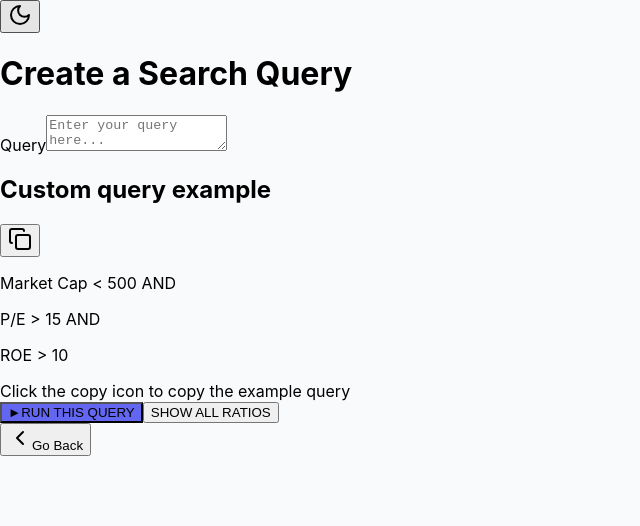
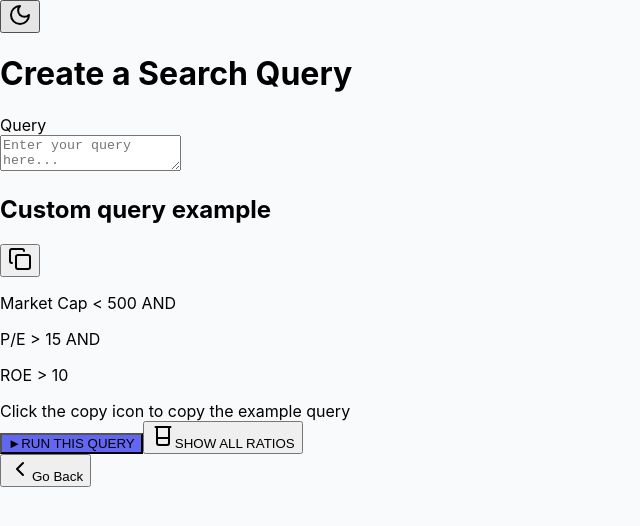
Before and after one commit to DivPandey/StockScreenerTool, a React (Create React App) app: page / in a window 1280 px wide. Both pictures are taken after a click on the button "Create New Screen". Shown: the top 526 px of the page, without its empty margins (0-640 px from the left). Built offline with nearby package versions, Linux system fonts and the light colour scheme.

Commit message:
fixed Query Screen Components

```diff
--- a/src/components/QueryScreen.js
+++ b/src/components/QueryScreen.js
@@ -1,5 +1,5 @@
 import React, { useState } from 'react';
-import { ChevronLeft, Copy, Check } from 'lucide-react';
+import { ChevronLeft, Copy, Check, Beaker } from 'lucide-react';
 import ThemeToggle from './ThemeToggle';
 
 function QueryScreen({ onSubmit, onBack }) {
@@ -64,18 +64,18 @@ ROE > 10`;
 
         <div className="grid grid-cols-1 md:grid-cols-2 gap-6">
           {/* Left Column - Query Input */}
-          <div className="space-y-4">
+          <div className="flex flex-col h-full">
             <label className="block text-gray-700 dark:text-gray-300 text-base font-medium mb-2">
               Query
             </label>
+            <div className="flex-1 flex flex-col">
               <textarea
                 value={query}
                 onChange={(e) => {
                   setQuery(e.target.value);
                   setError(null);
                 }}
-              className={`w-full h-48 p-3 border rounded-lg focus:ring-2 focus:ring-indigo-500 focus:border-indigo-500 resize-none dark:bg-gray-900 dark:border-gray-700 dark:text-white ${
-                error ? 'border-red-500' : 'border-gray-400'
+                className={`flex-1 w-full p-3 border rounded-lg focus:ring-2 focus:ring-indigo-500 focus:border-indigo-500 resize-none dark:bg-gray-900 dark:border-gray-700 dark:text-white ${error ? 'border-red-500' : 'border-gray-400'
                   }`}
                 placeholder="Enter your query here..."
               />
@@ -85,11 +85,12 @@ ROE > 10`;
                 </div>
               )}
             </div>
+          </div>
 
           {/* Right Column - Example */}
-          <div className="bg-blue-50 dark:bg-gray-700 rounded-lg p-6 border border-blue-300">
-            <h2 className="text-lg font-medium text-gray-900 dark:text-white mb-4">Custom query example</h2>
-
+          <div className="flex flex-col h-full">
+            <h2 className="block text-gray-700 dark:text-gray-300 text-base font-medium mb-2">Custom query example</h2>
+            <div className="flex-1 bg-blue-50 dark:bg-gray-700 rounded-lg p-6 border border-blue-300">
               <div className="relative bg-white dark:bg-gray-800 rounded-lg p-4 border border-gray-400 dark:border-gray-600">
                 <button
                   onClick={handleCopyClick}
@@ -115,6 +116,7 @@ ROE > 10`;
               </div>
             </div>
           </div>
+        </div>
 
         {/* Buttons */}
         <div className="mt-6 flex md:justify-between md:items-center flex-col md:flex-row gap-3 md:gap-0">
@@ -125,11 +127,11 @@ ROE > 10`;
             <span className="mr-2">►</span>
             RUN THIS QUERY
           </button>
-
           <button
             onClick={() => setShowRatioGallery(!showRatioGallery)}
-            className="border border-gray-700 text-gray-300 px-4 py-2 rounded-md hover:bg-gray-800"
+            className="flex items-center justify-center px-6 py-2.5 rounded-md border border-gray-200 dark:border-gray-700 bg-white dark:bg-gray-800 text-gray-600 dark:text-gray-50 hover:text-indigo-600 dark:hover:text-indigo-400 hover:border-indigo-600 dark:hover:border-indigo-400 transition-colors duration-200"
           >
+            <Beaker className="w-4 h-4 mr-2" />
             {showRatioGallery ? 'CLOSE GALLERY' : 'SHOW ALL RATIOS'}
           </button>
         </div>
```
Also changed, not shown: 1 other file (tests, documents, lock files or other folders). Lines whose indentation alone changed are shown as unchanged.
